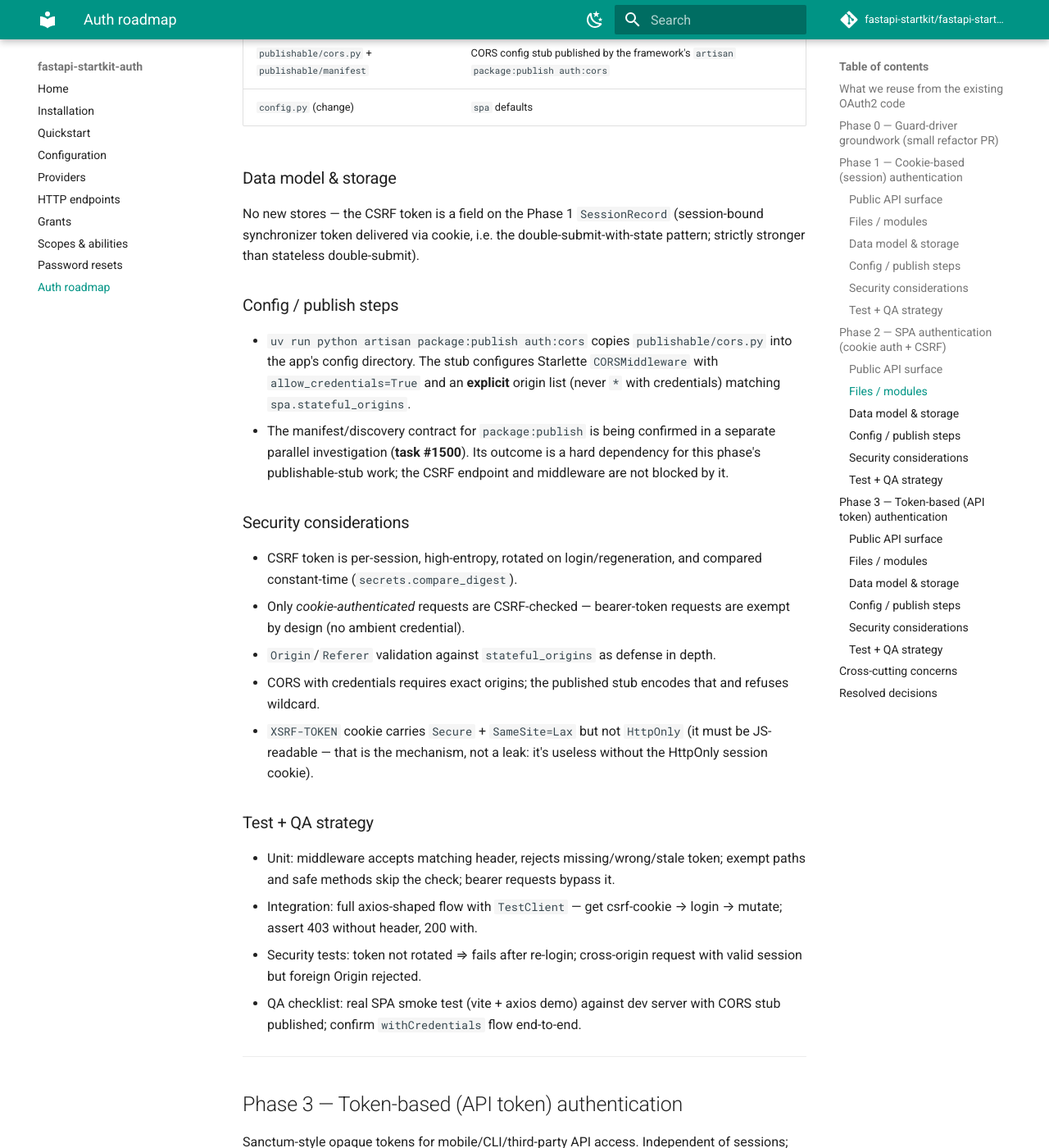
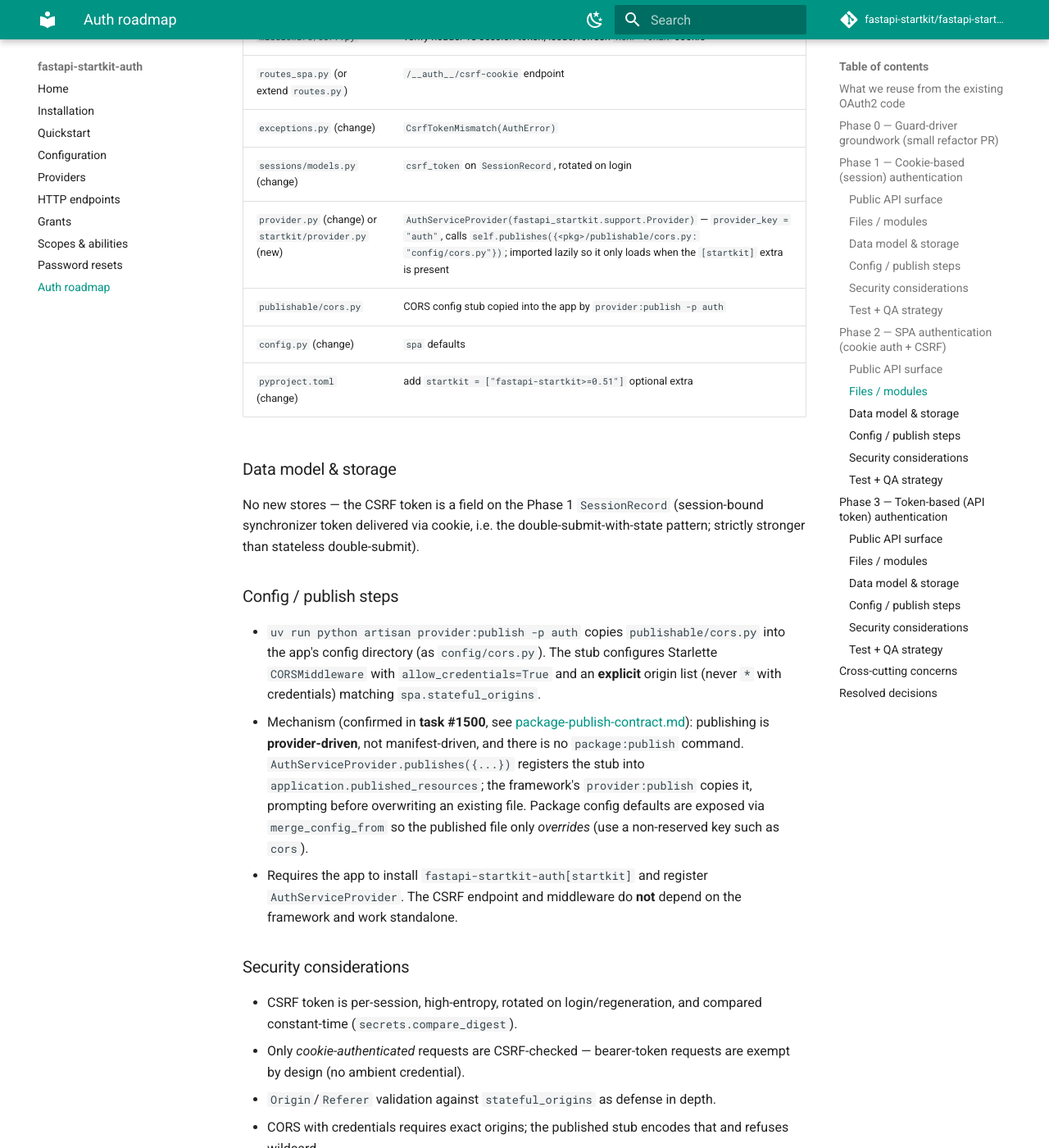
Before and after one commit to fastapi-startkit/fastapi-startkit-auth, an MkDocs documentation site: the page built from docs/roadmap-auth.md, in a window 1280 px wide and 1400 px high, scrolled down 5521 px. Shown: the whole window at 82% size. Built offline with MkDocs 1.6.1 and Material for MkDocs 9.7.7, drawn with Linux system fonts in a browser that asks for light colours; comment, search, counter and statistics services are not loaded; some of the changed text lies outside the part shown.

Commit message:
docs: confirm framework provider:publish contract for auth:cors (#1500) (#8)
* docs: confirm framework provider:publish contract for auth:cors

Investigation note for the Phase 2 SPA-auth enabler. Documents the actual
framework publish mechanism (provider-driven publishes(), provider:publish
command), corrects the roadmap's package:publish/manifest assumptions, and
lists options + open decisions for shipping the auth:cors stub.

* docs: record Phase 2 provider-driven publish decisions

Fold the confirmed task #1503 decisions into the contract note and the roadmap
Phase 2 section: publishing is provider-driven via provider:publish -p auth
(drop package:publish/manifest/tag), the package ships a framework-native
AuthServiceProvider that calls self.publishes({...}), and fastapi-startkit is
an optional [startkit] extra with the package still working standalone. Updates
the Phase 2 public-API/files/config tables and the resolved-decisions list.

```diff
--- a/docs/roadmap-auth.md
+++ b/docs/roadmap-auth.md
@@ -48,11 +48,14 @@ on rather than reinvents:
   single handler. New failures (CSRF mismatch, invalid session) join it.
 - **Hashing** — `BcryptHasher` for credentials; API-token secrets use SHA-256
   (high-entropy random input, bcrypt unnecessary and too slow per-request).
-- **Publish flow** — the readme's `uv run python artisan package:publish
-  auth:cors` is the *framework's* artisan command. This package's contract is
-  to ship publishable stubs in a `publishable/` directory with a small manifest
-  the framework discovers (same shape the framework repo already uses for other
-  packages). We ship stubs; the framework copies them.
+- **Publish flow** — publishing is **provider-driven** (confirmed in task #1500,
+  see [package-publish-contract.md](notes/package-publish-contract.md)). There is
+  no manifest and no `package:publish` command. The package ships a framework-native
+  **`AuthServiceProvider`** (extends `fastapi_startkit.support.Provider`) that calls
+  `self.publishes({...})`; users publish the CORS stub with the framework's real
+  command **`provider:publish -p auth`**. The framework dependency is an **optional
+  extra** (`fastapi-startkit-auth[startkit]`) — the package still runs standalone on
+  plain FastAPI, and the provider only activates when the app registers it.
 
 ---
 
@@ -190,6 +193,10 @@ axios.get('/__auth__/csrf-cookie').then(() => {
 - Config: `spa` section — `stateful_origins` (Sanctum-style list of first-party
   origins that get cookie auth; others must use tokens), `csrf_exempt_paths`,
   csrf cookie name.
+- Publish: `AuthServiceProvider` (framework-native) exposes the CORS stub to the
+  framework's `provider:publish -p auth`. Only available when the app installs the
+  optional `fastapi-startkit-auth[startkit]` extra and registers the provider in its
+  `providers=[...]` list; the package remains fully usable standalone without it.
 
 ### Files / modules
 
@@ -199,8 +206,10 @@ axios.get('/__auth__/csrf-cookie').then(() => {
 | `routes_spa.py` (or extend `routes.py`) | `/__auth__/csrf-cookie` endpoint |
 | `exceptions.py` (change) | `CsrfTokenMismatch(AuthError)` |
 | `sessions/models.py` (change) | `csrf_token` on `SessionRecord`, rotated on login |
-| `publishable/cors.py` + `publishable/manifest` | CORS config stub published by the framework's `artisan package:publish auth:cors` |
+| `provider.py` (change) or `startkit/provider.py` (new) | `AuthServiceProvider(fastapi_startkit.support.Provider)` — `provider_key = "auth"`, calls `self.publishes({<pkg>/publishable/cors.py: "config/cors.py"})`; imported lazily so it only loads when the `[startkit]` extra is present |
+| `publishable/cors.py` | CORS config stub copied into the app by `provider:publish -p auth` |
 | `config.py` (change) | `spa` defaults |
+| `pyproject.toml` (change) | add `startkit = ["fastapi-startkit>=0.51"]` optional extra |
 
 ### Data model & storage
 
@@ -211,14 +220,21 @@ double-submit).
 
 ### Config / publish steps
 
-- `uv run python artisan package:publish auth:cors` copies `publishable/cors.py`
-  into the app's config directory. The stub configures Starlette
-  `CORSMiddleware` with `allow_credentials=True` and an **explicit** origin
-  list (never `*` with credentials) matching `spa.stateful_origins`.
-- The manifest/discovery contract for `package:publish` is being confirmed in a
-  separate parallel investigation (**task #1500**). Its outcome is a hard
-  dependency for this phase's publishable-stub work; the CSRF endpoint and
-  middleware are not blocked by it.
+- `uv run python artisan provider:publish -p auth` copies `publishable/cors.py`
+  into the app's config directory (as `config/cors.py`). The stub configures
+  Starlette `CORSMiddleware` with `allow_credentials=True` and an **explicit**
+  origin list (never `*` with credentials) matching `spa.stateful_origins`.
+- Mechanism (confirmed in **task #1500**, see
+  [package-publish-contract.md](notes/package-publish-contract.md)): publishing is
+  **provider-driven**, not manifest-driven, and there is no `package:publish`
+  command. `AuthServiceProvider.publishes({...})` registers the stub into
+  `application.published_resources`; the framework's `provider:publish` copies it,
+  prompting before overwriting an existing file. Package config defaults are exposed
+  via `merge_config_from` so the published file only *overrides* (use a
+  non-reserved key such as `cors`).
+- Requires the app to install `fastapi-startkit-auth[startkit]` and register
+  `AuthServiceProvider`. The CSRF endpoint and middleware do **not** depend on the
+  framework and work standalone.
 
 ### Security considerations
 
@@ -242,7 +258,8 @@ double-submit).
 - Security tests: token not rotated ⇒ fails after re-login; cross-origin
   request with valid session but foreign Origin rejected.
 - QA checklist: real SPA smoke test (vite + axios demo) against dev server with
-  CORS stub published; confirm `withCredentials` flow end-to-end.
+  CORS stub published via `provider:publish -p auth`; confirm `withCredentials`
+  flow end-to-end.
 
 ---
 
@@ -303,8 +320,9 @@ selected via the `api_tokens` config block.
 
 ### Config / publish steps
 
-None mandatory; document the `api_tokens` config block. If the framework wants
-a publishable config stub later it follows the Phase 2 manifest mechanism.
+None mandatory; document the `api_tokens` config block. If a publishable config
+stub is wanted later it follows the Phase 2 mechanism — a framework-native provider
+calling `self.publishes({...})`, published via `provider:publish` (no manifest).
 
 ### Security considerations
 
@@ -353,6 +371,11 @@ a publishable config stub later it follows the Phase 2 manifest mechanism.
 2. **SQL persistence is in scope.** Sessions (Phase 1) and API tokens
    (Phase 3) each ship a protocol interface, an in-memory default, and a
    SQL-backed implementation selected via config.
-3. **`package:publish` manifest contract** is under a separate parallel
-   investigation (task #1500); its outcome gates Phase 2's publishable
-   `auth:cors` stub.
+3. **Publish contract is provider-driven** (resolved by task #1500, see
+   [package-publish-contract.md](notes/package-publish-contract.md)). There is no
+   manifest and no `package:publish` command. Phase 2 ships a framework-native
+   `AuthServiceProvider` that publishes the CORS stub via `self.publishes({...})`,
+   published with the real command `provider:publish -p auth`. The `fastapi-startkit`
+   framework is an **optional extra** (`fastapi-startkit-auth[startkit]`); the package
+   works standalone on plain FastAPI and the provider activates only when the app
+   opts in.
```
Also changed, not shown: docs/notes/package-publish-contract.md (added, +172 -0 lines).
